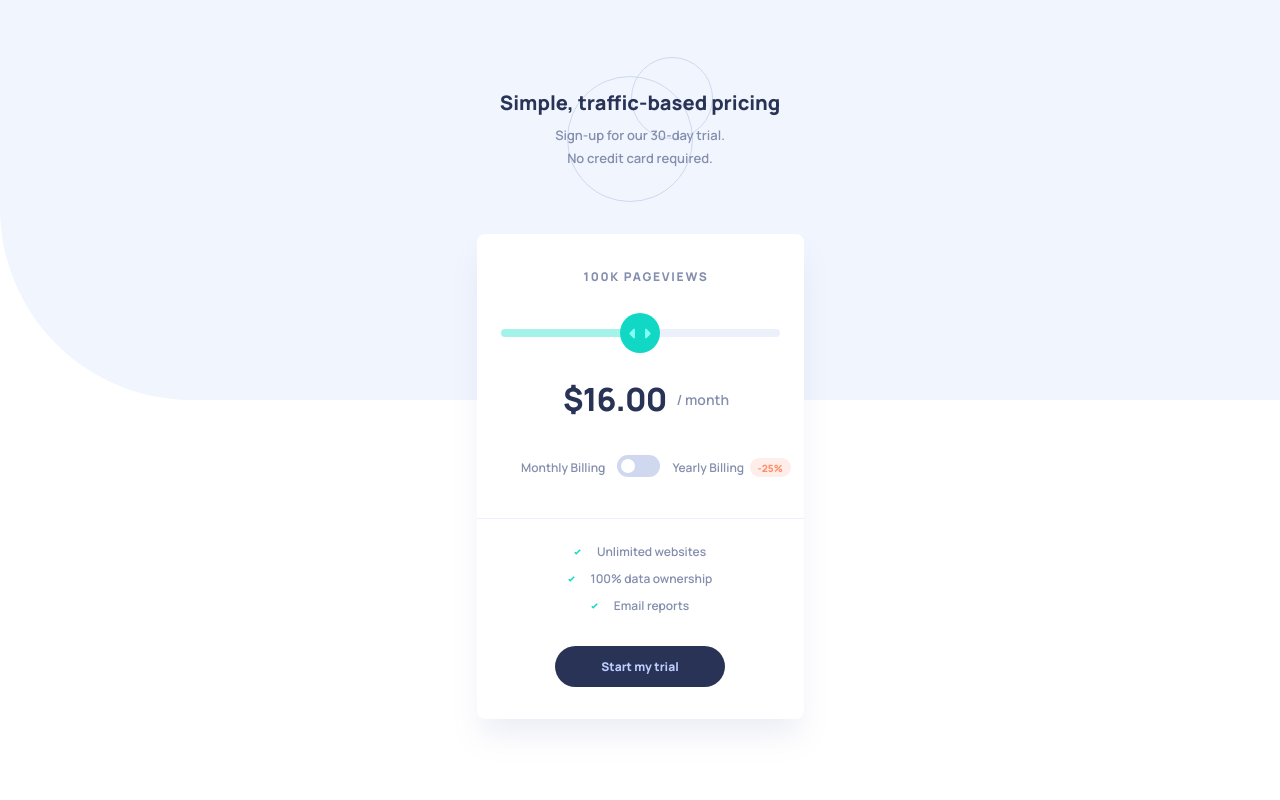
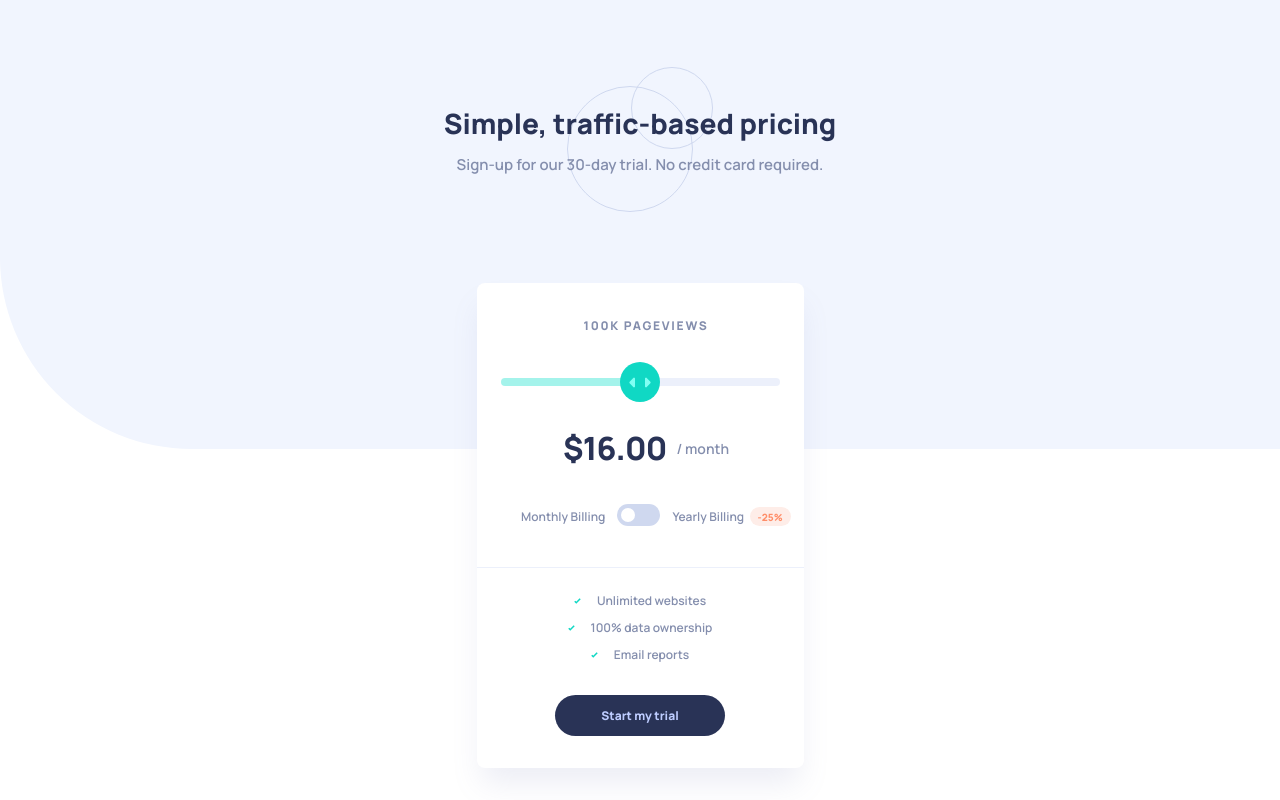
Before and after one commit to AdamHaniff/Interactive-Pricing-Component, a website built with Parcel: page index.html in a window 1280 px wide. Built offline with nearby package versions, Linux system fonts and the light colour scheme.

Commit message:
Styled header in 768px layout

```diff
--- a/main.scss
+++ b/main.scss
@@ -44,6 +44,8 @@ html,
 body {
   height: 100%;
 }
+
+// ********* MOBILE LAYOUTS *********
 
 // ********* 375px LAYOUT *********
 
@@ -292,3 +294,36 @@ body {
     }
   }
 }
+
+// ********* TABLET LAYOUT *********
+
+// ********** 768px LAYOUT **********
+@media only screen and (min-width: 48em) {
+  // ************ HEADER ************
+  .header {
+    height: 44.9rem;
+
+    &__texts {
+      gap: 1.2rem;
+      margin-top: 10.4rem;
+    }
+
+    &__main {
+      font-size: 2.8rem;
+    }
+
+    &__sub-texts {
+      flex-direction: row;
+      align-items: initial;
+      gap: 0.3rem;
+      font-size: 1.5rem;
+      line-height: initial;
+    }
+
+    &__circles {
+      top: 6.7rem;
+    }
+  }
+
+  // *********** PRICING ***********
+}
```
Also changed, not shown: css/main.css, 1 other file.
